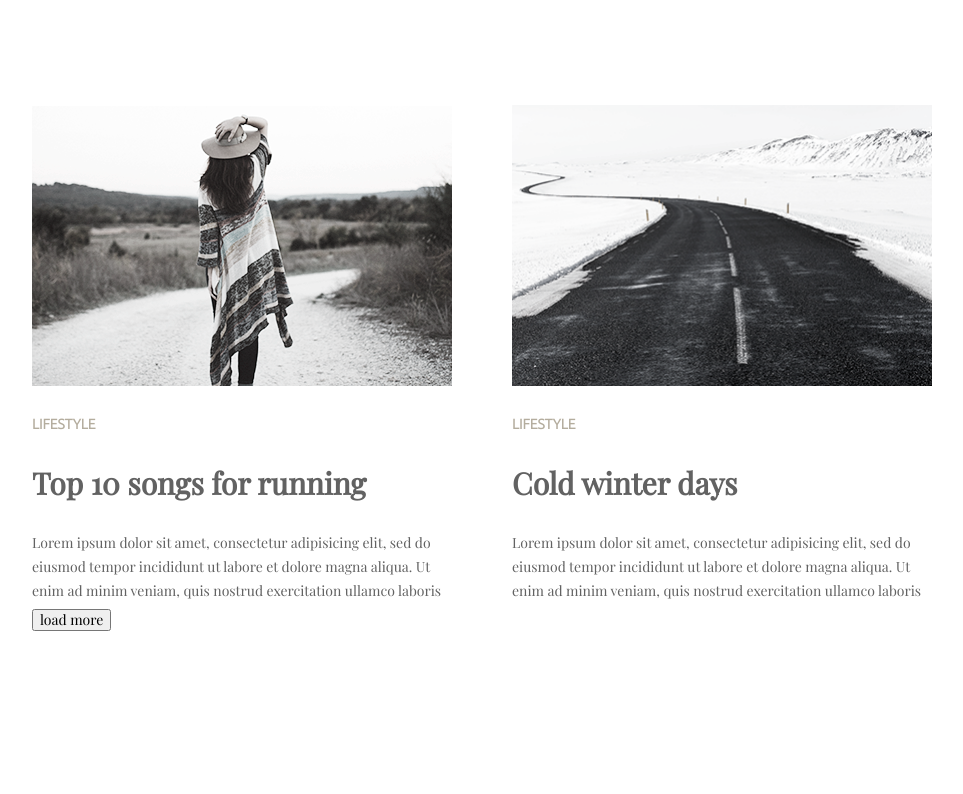
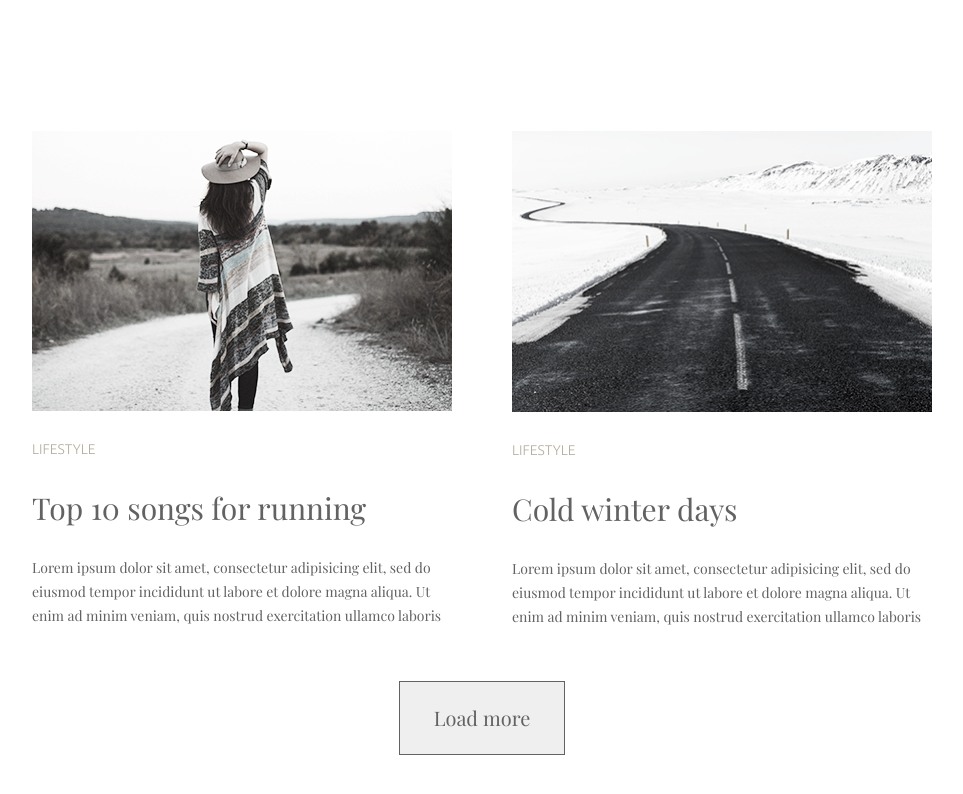
Before and after one commit to YaroslavKuzero/goit-fe-course, a plain HTML site: page html-css/module-3/index.html in a window 1280 px wide. Shown: the part 1338-2132 px from the top of the page, without its empty margins (158-1121 px from the left). Before the commit the page ends 1970 px from the top, so only its background shows below. Drawn offline with nearby package versions, Linux system fonts and the light colour scheme.

Commit message:
Homework ready

```diff
--- a/html-css/module-3/css/style.css
+++ b/html-css/module-3/css/style.css
@@ -1,4 +1,8 @@
-html {
+/* *{
+  outline: 1px solid red;
+} */
+
+  html {
   box-sizing: border-box;
 }
 
@@ -28,6 +32,7 @@ img{
 
 .menu{
     padding: 78px 0px;
+    margin-bottom: 26px;
 }
 
 .navigation-menu {
@@ -68,6 +73,7 @@ img{
   margin: 0;
   padding: 0;
   font-size: 0;
+  margin-bottom: 52px;
 }
 
 .site-section{
@@ -75,6 +81,7 @@ img{
     width: 420px;
     margin-right: 60px;
     margin-bottom: 134px;
+    vertical-align: top;
 }
 
 .site-section:nth-child(2n){
@@ -92,6 +99,7 @@ img{
 .header{
     font-size: 14px;
     margin-bottom: 32px;
+    font-weight: 300;
 }
 
 .title {
@@ -99,6 +107,7 @@ img{
   line-height: 36px;
   text-transform: initial;
   margin-bottom: 30px;
+  font-weight: 400;
 }
 
 .site-section p{
@@ -108,8 +117,16 @@ img{
 }
 
 button{
-    text-align: center;
+  display: block;
+  margin: 0 auto 70px auto;
+  padding: 24px 34px;
+  font-size: 20px;
+  line-height: 24px;
+  color: #626262;
+  border: 1px solid #626262;
+  cursor: pointer;
 }
+
 .visually-hidden:not(focus):not(active),
 input[type="checkbox"].visually-hidden,
 input[type="radio"].visually-hidden {
--- a/html-css/module-3/index.html
+++ b/html-css/module-3/index.html
@@ -118,7 +118,7 @@
           </p>
         </li>
       </ul>
-      <button>load more</button>
+      <button>Load more</button>
     </main>
   </body>
 </html>
```
Also changed, not shown: 2 other files.
